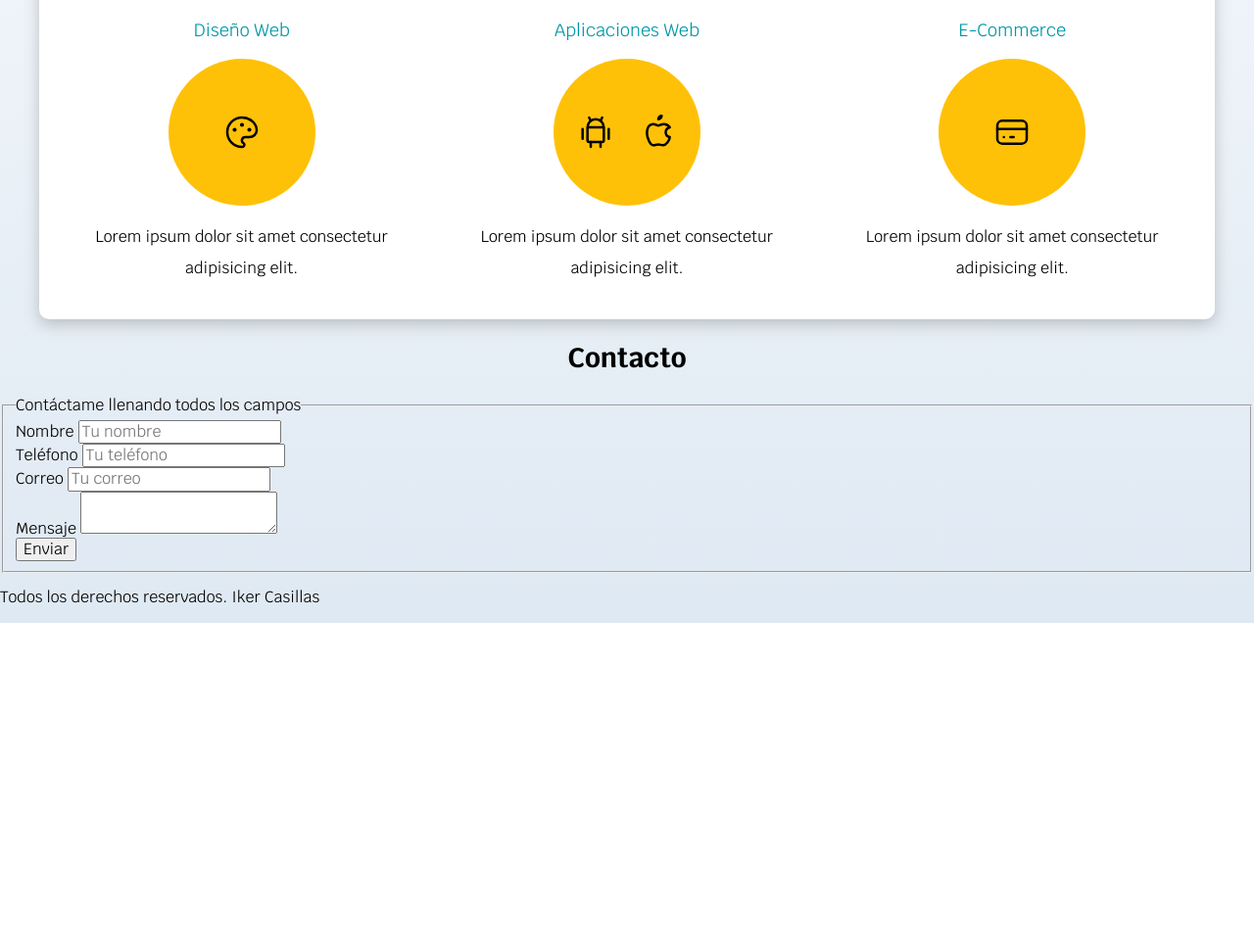
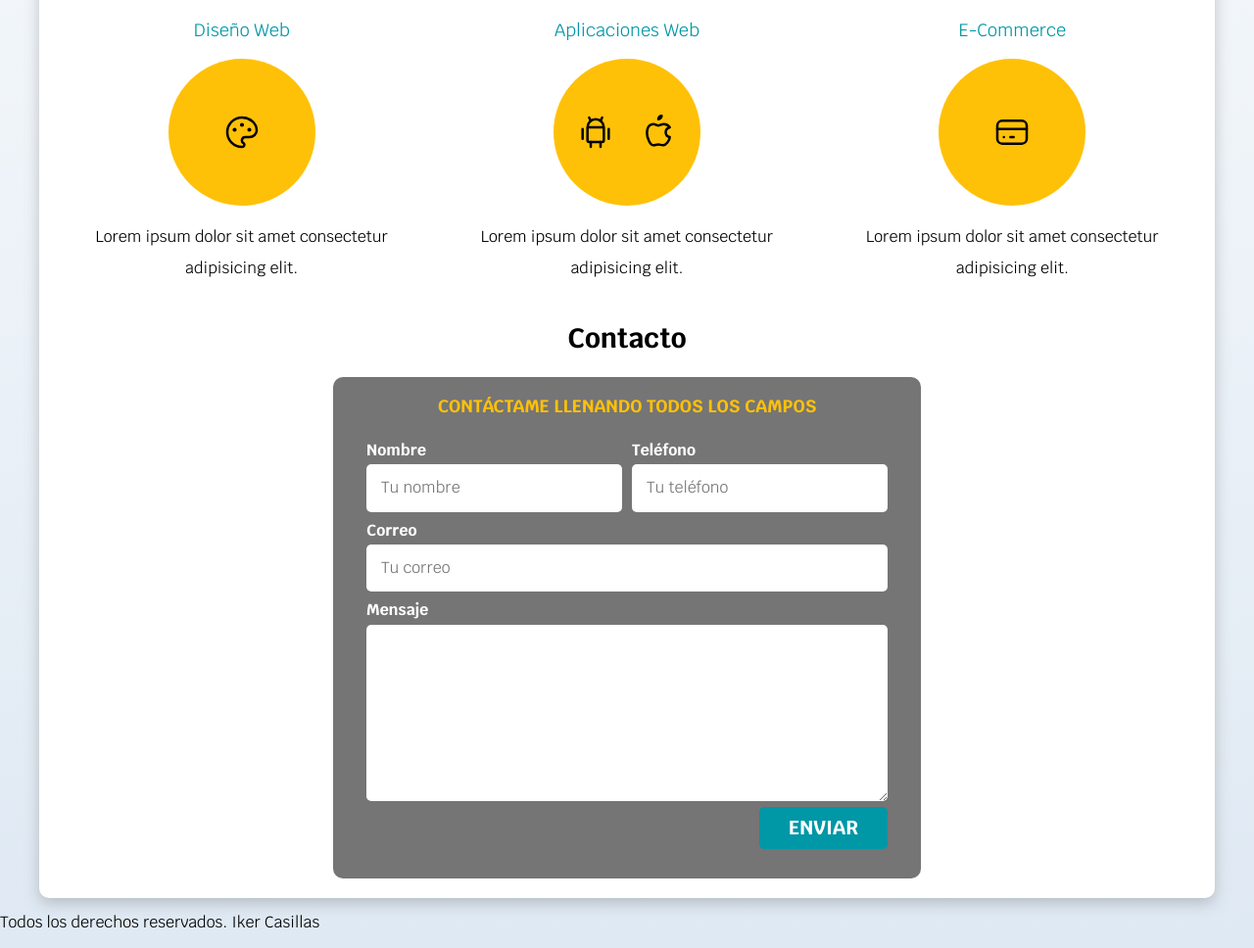
Before and after one commit to IkerCasillass/PaginaFreelancer, a plain HTML site: page index.html in a window 1280 px wide. Shown: the part 703-1671 px from the top of the page at 98% size. Before the commit the page ends 1339 px from the top, so only its background shows below. Drawn offline with Linux system fonts and the light colour scheme.

Commit message:
Añadiendo estilo al formulario de contacto

```diff
--- a/css/styles.css
+++ b/css/styles.css
@@ -36,11 +36,16 @@
     border-radius: .5rem; /*redondear los bordes del boton*/
     width: 90%;
     text-align: center;
+    border: none;
 }
 @media (min-width: 480px) {
     .boton {
         width: auto;
     }
+}
+
+.boton:hover {
+    cursor: pointer;
 }
 
 .sombra {
@@ -68,6 +73,22 @@
 /* Titulos */
 .titulo span {
     font-size: 2rem;
+}
+
+/* Utilidades */
+.w-sm-100 {
+    width: 100%;
+}
+@media (min-width: 786px) {
+    .w-sm-100 {
+        width: auto;
+    }
+}
+.flex {
+    display: flex;
+}
+.alinear-derecha {
+    justify-content: flex-end;
 }
 
 /* Navegacion principal */
@@ -176,3 +197,62 @@
     justify-content: space-evenly;
     align-items: center;
 }
+
+/* Formulario */
+.formulario {
+    background-color: var(--gris);
+    width: min(60rem, 100%); /* Utilizar el valor mas pequeno*/
+    margin: 0 auto; /*Centrar elemento cuyo padre no es display flex*/
+    padding: 2rem;
+    border-radius: 1rem;
+}
+
+.formulario fieldset{
+    border: none;
+}
+
+.formulario legend{
+    text-align: center;
+    font-size: 1.8rem;
+    text-transform: uppercase;
+    font-weight: bold;
+    margin-bottom: 2rem;
+    color: var(--primario);
+}
+
+@media (min-width: 768px) {
+    .contenedor-campos {
+        display: grid;
+        grid-template-columns: 1fr 1fr;
+        grid-template-rows: auto auto 20rem;
+        column-gap: 1rem; /*Separacion entre columnas*/
+    }
+
+    .campo:nth-child(3),
+    .campo:nth-child(4) {
+        grid-column: 1 / 3;
+    }
+}
+
+
+.campo {
+    margin-bottom: 1rem;
+}
+
+.campo label {
+    color:var(--blanco);
+    font-weight: bold;
+    margin-bottom: .5rem;
+    display:block;
+}
+
+.campo textarea {
+    height: 18rem;
+}
+
+.input-text {
+    width: 100%;
+    border: none;
+    padding: 1.5rem;
+    border-radius: 0.5rem;
+}
--- a/index.html
+++ b/index.html
@@ -111,44 +111,45 @@
                 <p>Lorem ipsum dolor sit amet consectetur adipisicing elit.</p>
             </section>
         </div>
-    </main>
+
 
 
         <section>
             <h2>Contacto</h2>
-        <form>
+            <form class="formulario">
                 <fieldset>
                     <legend>Contáctame llenando todos los campos</legend>
-                <div>
+                    <div class="contenedor-campos">
+                        <div class="campo">
                             <label>Nombre</label>
-                    <input type="text" placeholder="Tu nombre">
+                            <input class="input-text" type="text" placeholder="Tu nombre">
                         </div>
 
-                <div>
+                        <div class="campo">
                             <label>Teléfono</label>
-                    <input type="tel" placeholder="Tu teléfono">
+                            <input class="input-text" type="tel" placeholder="Tu teléfono">
                         </div>
 
-                <div>
+                        <div class="campo">
                             <label>Correo</label>
-                    <input type="email" placeholder="Tu correo">
+                            <input class="input-text" type="email" placeholder="Tu correo">
                         </div>
 
-                <div>
+                        <div class="campo">
                             <label>Mensaje</label>
-                    <textarea></textarea>
+                            <textarea class="input-text"></textarea>
+                        </div>
                     </div>
 
-                <div>
-                    <input type="submit" value="Enviar">
+                    <div class="alinear-derecha flex">
+                        <input class="boton w-sm-100" type="submit" value="Enviar">
                     </div>
-
-
 
 
                 </fieldset>
             </form>
         </section>
+    </main>
 
     <footer>
         <p>Todos los derechos reservados. Iker Casillas</p>
```
Also changed, not shown: 1 other file. Lines whose indentation alone changed are shown as unchanged.
